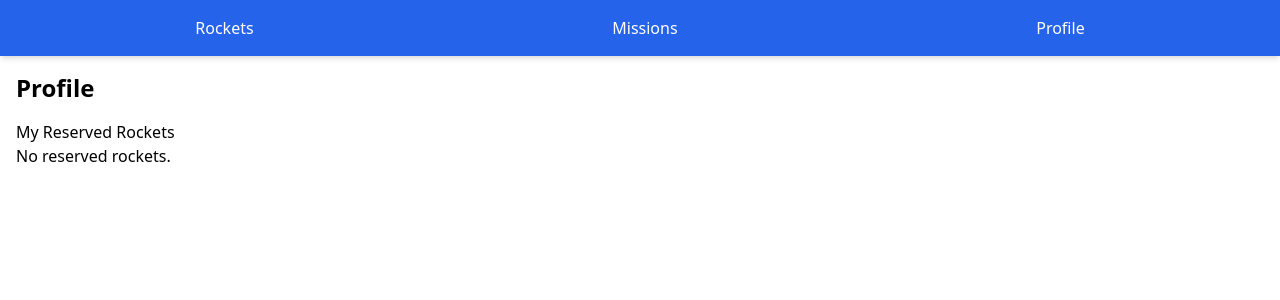
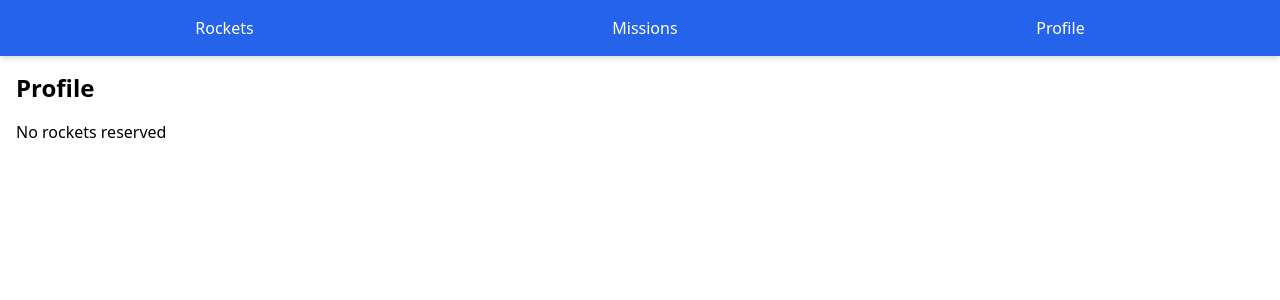
Before and after one commit to ZohalMirkhel/space-travelers, a React (Create React App) app: page /profile in a window 1280 px wide. Shown: the top 300 px of the page. Built offline with nearby package versions, Linux system fonts and the light colour scheme.

Commit message:
Worked on the funtionality of the rocket page

```diff
--- a/src/components/ProfileList.js
+++ b/src/components/ProfileList.js
@@ -3,21 +3,22 @@ import { useSelector } from 'react-redux';
 
 const ProfileList = () => {
   const reservedRockets = useSelector(state => state.reservedRockets);
+  const rockets = useSelector(state => state.rockets);
+
+  if (reservedRockets.length === 0) {
+    return <p>No rockets reserved</p>;
+  }
 
   return (
-    <div>
-      <h1>My Reserved Rockets</h1>
-      {reservedRockets && reservedRockets.length > 0 ? (
-        reservedRockets.map(rocket => (
-          rocket && rocket.id ? (
-            <div key={rocket.id}>
-              <p>Rocket ID: {rocket.id}</p>
-            </div>
-          ) : null
-        ))
-      ) : (
-        <p>No reserved rockets.</p>
-      )}
+    <div className="profile-list">
+      {reservedRockets.map(reserved => {
+        const rocket = rockets.find(r => r.id === reserved.id);
+        return rocket ? (
+          <div key={rocket.id} className="rocket-item p-4 border border-gray-300 rounded-lg shadow-md">
+            <h2 className="text-xl font-semibold">{rocket.name}</h2>
+          </div>
+        ) : null;
+      })}
     </div>
   );
 };
--- a/src/components/RocketItem.js
+++ b/src/components/RocketItem.js
@@ -4,26 +4,27 @@ import { reserveRocket, cancelReservation } from '../redux/actions';
 
 const RocketItem = ({ rocket }) => {
   const dispatch = useDispatch();
-  const reservedRockets = useSelector((state) => state.reservedRockets || []);
+  const reservedRockets = useSelector(state => state.reservedRockets);
+
+  const isReserved = reservedRockets.some(r => r.id === rocket.id);
 
   const handleReserve = () => {
     dispatch(reserveRocket(rocket.id));
   };
 
-  const handleCancel = () => {
-    dispatch(cancelReservation(rocket.id));
-  };
-
-  const isReserved = reservedRockets.some((r) => r.id === rocket.id);
-
   return (
-    <div className="bg-white shadow-lg rounded-lg overflow-hidden p-4 mb-4">
+    <div className="rocket-item p-4 border border-gray-300 rounded-lg shadow-md relative">
       <img src={rocket.flickr_images[0]} alt={rocket.name} className="w-full h-48 object-cover rounded-md mb-4" />
-      <h2 className="text-xl font-semibold mb-2">{rocket.name}</h2>
-      <p className="text-gray-600 mb-4">{rocket.description}</p>
+      <h2 className="text-xl font-semibold mt-2">{rocket.name}</h2>
+      <p className="text-gray-600 mt-1">{rocket.description}</p>
+      {isReserved && (
+        <div className="absolute top-2 right-2 bg-red-500 text-white px-2 py-1 text-xs rounded">
+          Reserved
+        </div>
+      )}
       <button
-        onClick={isReserved ? handleCancel : handleReserve}
-        className={`w-full py-2 px-4 rounded-md text-white ${isReserved ? 'bg-red-500' : 'bg-blue-500'} hover:${isReserved ? 'bg-red-600' : 'bg-blue-600'} transition-colors duration-300`}
+        onClick={handleReserve}
+        className={`mt-4 px-4 py-2 rounded-lg ${isReserved ? 'bg-red-500 text-white' : 'bg-blue-500 text-white'} hover:${isReserved ? 'bg-red-600' : 'bg-blue-600'} focus:outline-none focus:ring-2 focus:ring-blue-500`}
       >
         {isReserved ? 'Cancel Reservation' : 'Reserve'}
       </button>
--- a/src/redux/actions.js
+++ b/src/redux/actions.js
@@ -22,18 +22,26 @@ export const reserveRocket = (rocketId) => {
   return (dispatch, getState) => {
     const state = getState();
     const reservedRockets = state.reservedRockets || [];
-    const isAlreadyReserved = reservedRockets.some((rocket) => rocket.id === rocketId);
+
+    if (!rocketId) {
+      console.error('Invalid rocketId:', rocketId);
+      return;
+    }
+
+    const isAlreadyReserved = reservedRockets.some(r => r.id === rocketId);
 
     if (isAlreadyReserved) {
-      dispatch(cancelReservation(rocketId));
+      dispatch({
+        type: CANCEL_RESERVATION,
+        payload: rocketId,
+      });
     } else {
+      const updatedRockets = [...reservedRockets, { id: rocketId }];
+      localStorage.setItem('reservedRockets', JSON.stringify(updatedRockets));
       dispatch({
         type: RESERVE_ROCKET,
         payload: { id: rocketId }
       });
-
-      const updatedRockets = [...reservedRockets, { id: rocketId }];
-      localStorage.setItem('reservedRockets', JSON.stringify(updatedRockets));
     }
   };
 };
--- a/src/redux/reducers.js
+++ b/src/redux/reducers.js
@@ -7,8 +7,8 @@ import {
 } from './actions';
 
 const initialState = {
-  rockets: [], // This should be the rockets fetched from the API
-  reservedRockets: [], // Ensure this is an array
+  rockets: [],
+  reservedRockets: JSON.parse(localStorage.getItem('reservedRockets')) || [],
   loading: false,
   error: null
 };
@@ -24,7 +24,7 @@ const rocketReducer = (state = initialState, action) => {
     case RESERVE_ROCKET:
       return {
         ...state,
-        reservedRockets: [...state.reservedRockets, { id: action.payload }]
+        reservedRockets: [...state.reservedRockets, action.payload]
       };
     case CANCEL_RESERVATION:
       return {
@@ -38,4 +38,5 @@ const rocketReducer = (state = initialState, action) => {
   }
 };
 
+
 export default rocketReducer;
```
